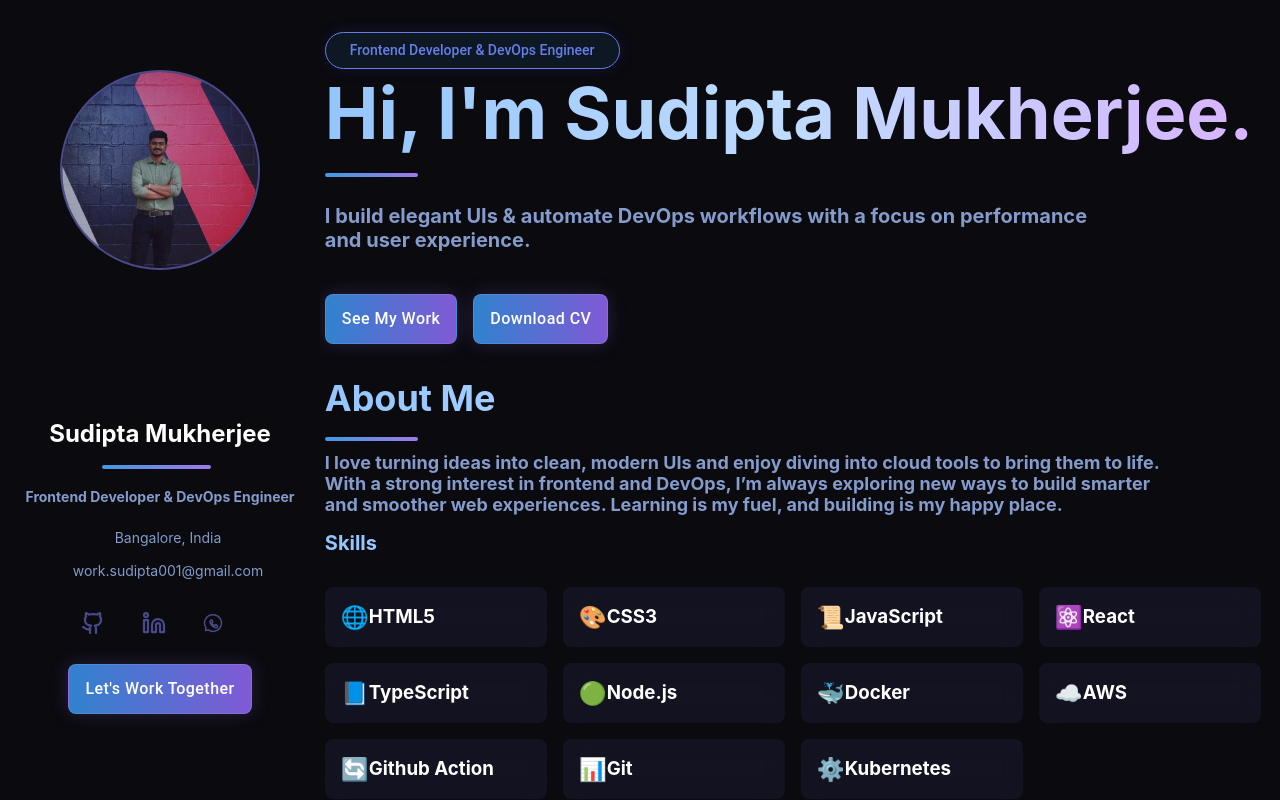
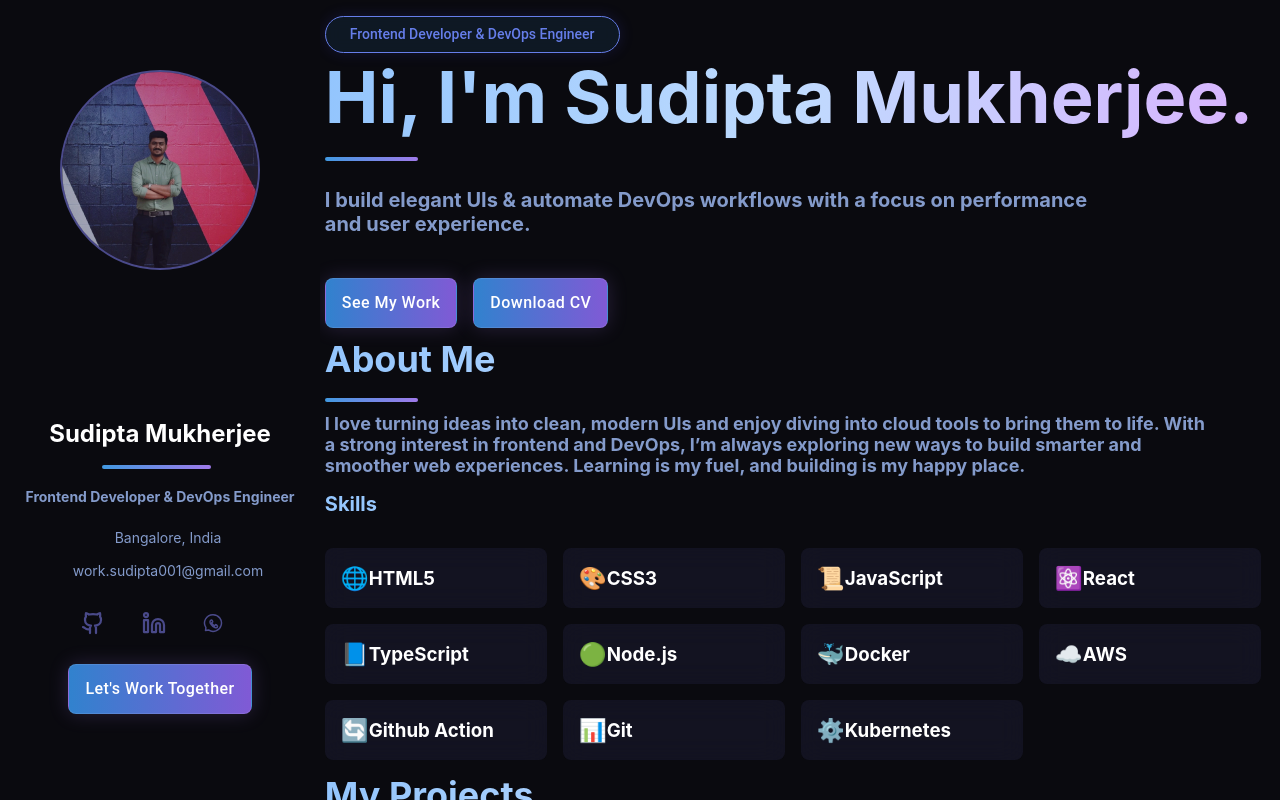
Before and after one commit to sudiptaMukherjee2001/Portfolio, a Next.js app: page / in a window 1280 px wide. Built offline with nearby package versions, Linux system fonts and the light colour scheme; some icons are missing.

Commit message:
last final minor changes before first publish

```diff
--- a/src/component/IntroSection.jsx
+++ b/src/component/IntroSection.jsx
@@ -13,7 +13,7 @@
             maxWidth={'98%'}
         // border={'1px solid orange'}
         >
-            <CustomBox  className='rightside-content-wrapper small-device-responsiveness' paddingBlock="2rem">
+            <CustomBox  className='rightside-content-wrapper small-device-responsiveness' marginTop="1rem" mb="0.6rem">
 
                 <Grid item size={{ lg: 12, xl: 12 }} >
                     <CustomChip label="Frontend Developer & DevOps Engineer" variant="outlined" />
@@ -29,7 +29,7 @@
                 </Grid>
                 <Grid item size={{ lg: 12, xl: 12 }} >
 
-                    <CustomBox mb={"1rem"} fontSize="xl" maxWidth="764px" className='short-text'>
+                    <CustomBox mb={"1rem"}  fontSize="xl" maxWidth="764px" className='short-text'>
                         <h3 className='typography-sub'>
                             I build elegant UIs & automate DevOps workflows with a focus on performance and user experience.
                         </h3>
--- a/src/component/aboutMe.jsx
+++ b/src/component/aboutMe.jsx
@@ -10,7 +10,7 @@
             maxWidth={'98%'}
             // border={'1px solid orange'}
         >
-            <CustomBox mb="1rem" className='rightside-content-wrapper'>
+            <CustomBox mb="0.8rem" className='rightside-content-wrapper'>
                 {/* Title of about me section start */}
                 <Grid item size={{ lg: 12, xl: 12 }} >
                     <CustomBox mb={"2rem"} fontSize="4xl" gradientLineWidth="10%">
@@ -22,7 +22,7 @@
                 {/* Title of about me section end */}
                 {/* Description about me start */}
                 <Grid item size={{ lg: 12, xl: 12 }} >
-                    <CustomBox fontSize="lg" mb={"1rem"} maxWidth="90%" >
+                    <CustomBox fontSize="lg" mb={"1rem"} maxWidth="95%" >
                         <h3 className='typography-sub'  >
                            I love turning ideas into clean, modern UIs and enjoy diving into cloud tools to bring them to life. With a strong interest in frontend and DevOps, I’m always exploring new ways to build smarter and smoother web experiences. Learning is my fuel, and building is my happy place.
                         </h3>
--- a/src/component/project.jsx
+++ b/src/component/project.jsx
@@ -13,7 +13,7 @@
             // border={'1px solid orange'}
             ref={ref}
         >
-            <CustomBox className='rightside-content-wrapper'>
+            <CustomBox className='rightside-content-wrapper' mb="0.8rem">
                 {/* Title of  Project section start */}
                 <Grid item size={{ lg: 12, xl: 12 }} >
                     <CustomBox mb={"2rem"} fontSize="4xl" gradientLineWidth="10%">
--- a/src/component/resume.jsx
+++ b/src/component/resume.jsx
@@ -7,7 +7,7 @@
 const Resume = () => {
     return (
 
-        <CustomBox className='rightside-content-wrapper'>
+        <CustomBox className='rightside-content-wrapper' >
             <Grid container maxWidth={'98%'} spacing={2} >
 
                 <Grid item size={{ xs:12, sm:12, lg: 12, xl: 12 }} >
```
